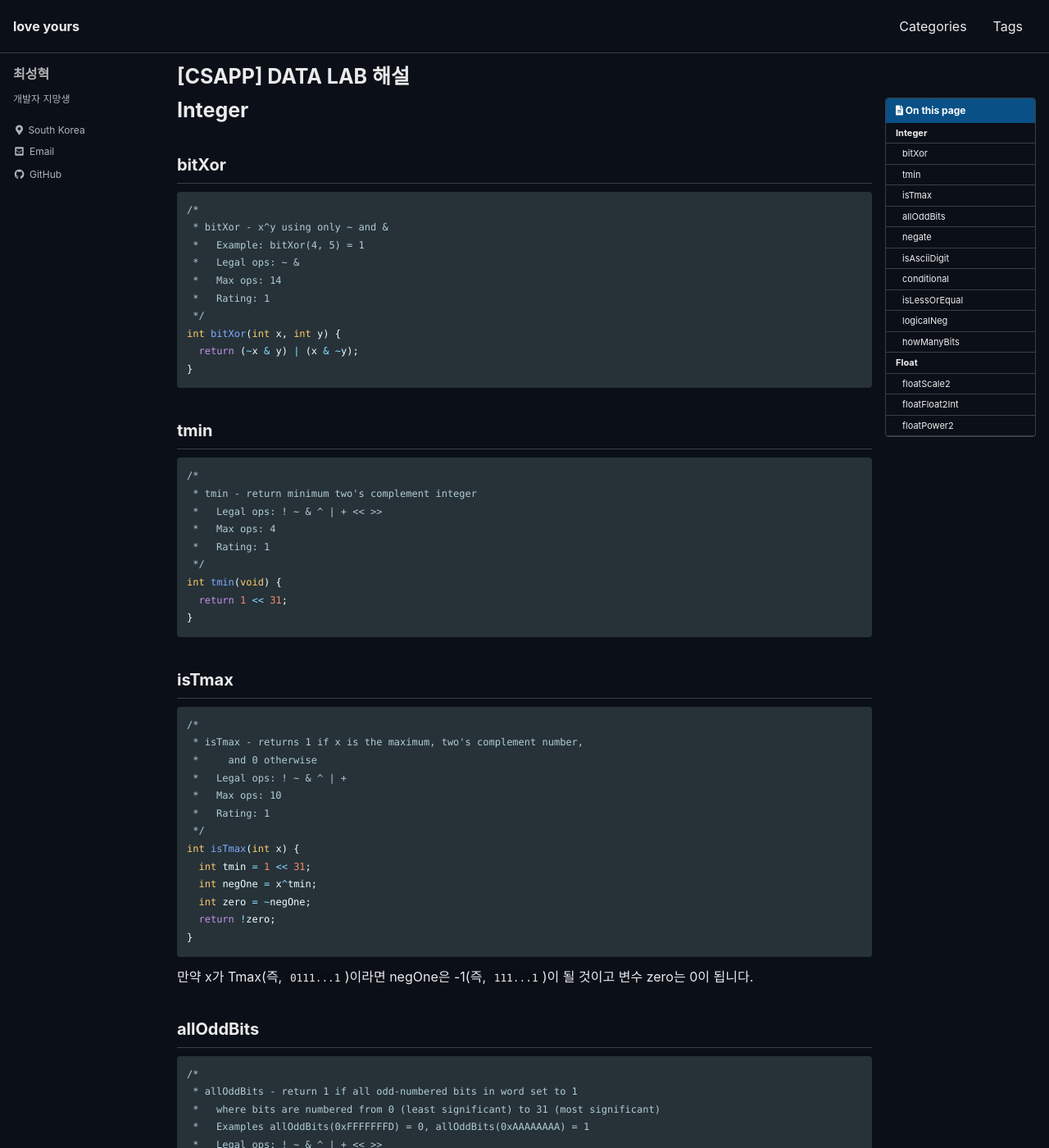
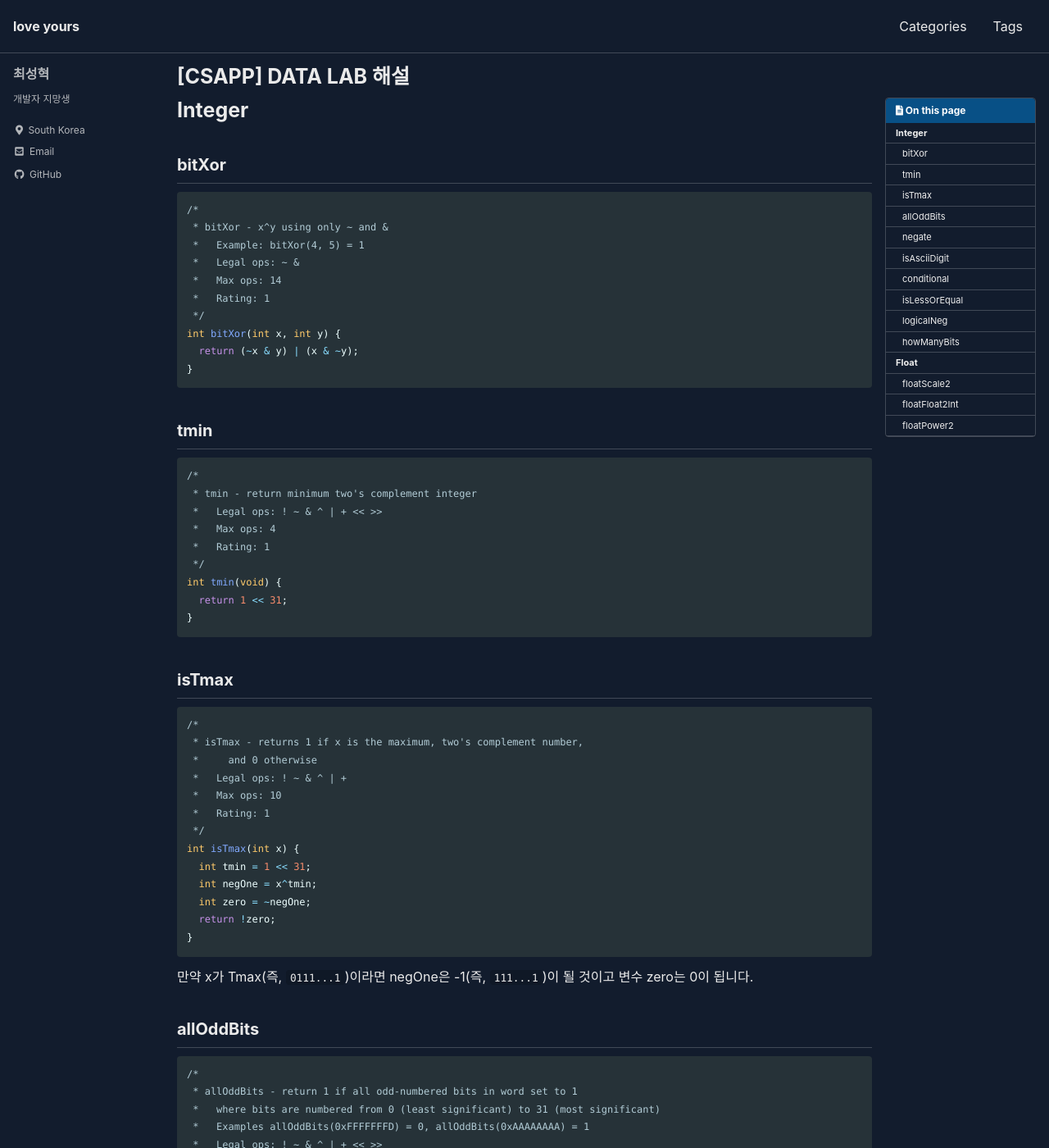
Before and after one commit to shyeokchoi/shyeokchoi.github.io, a Jekyll site: the page built from _posts/2022-07-23-datalab.md, in a window 1280 px wide and 1400 px high. Shown: the whole window at 82% size. Built offline with Jekyll 4.4.1, drawn with Linux system fonts in a browser that asks for light colours; cached includes are drawn as plain includes; comment, search, counter and statistics services are not loaded.

Commit message:
changed background

```diff
--- a/_sass/minimal-mistakes/skins/_dark.scss
+++ b/_sass/minimal-mistakes/skins/_dark.scss
@@ -3,7 +3,7 @@
    ========================================================================== */
 
 /* Colors */
-$background-color: #0a0f18 !default; //default: #252a34
+$background-color: #121c2d !default; //default: #252a34
 $text-color: #eaeaea !default;
 $primary-color: #085086 !default; //default: #00adb5
 $border-color: mix(#fff, $background-color, 20%) !default;
```
